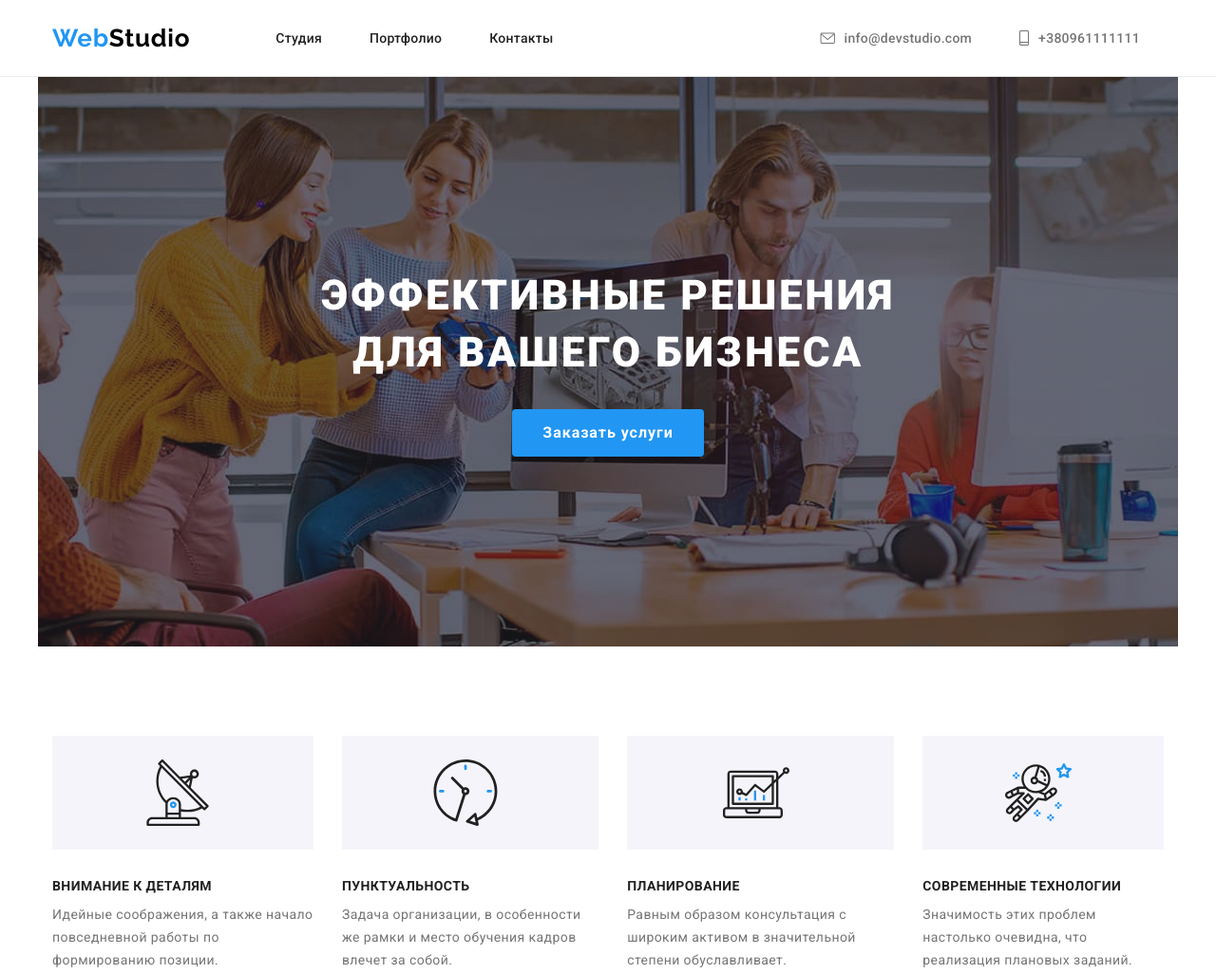
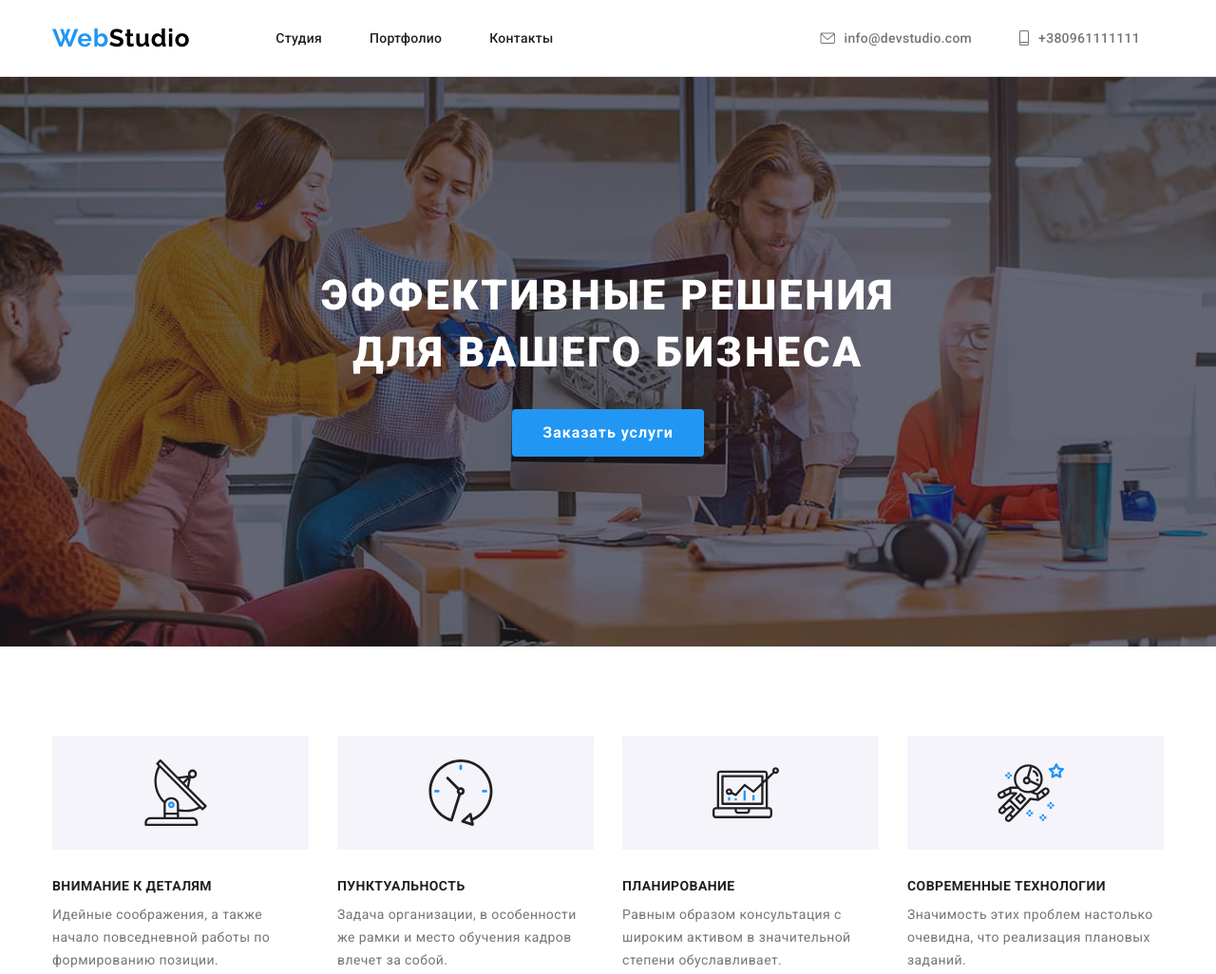
Before and after one commit to DoctorDenis/goit-markup-hw-04, a plain HTML site: page index.html in a window 1280 px wide. Shown: the top 1026 px of the page at 95% size. Drawn offline with nearby package versions, Linux system fonts and the light colour scheme.

Commit message:
Fixes some mistakes, found by mentor

```diff
--- a/css/styles.css
+++ b/css/styles.css
@@ -171,7 +171,7 @@ ol {
 /* .hero {
 } */
 
-.hero > .container {
+.hero {
   padding-top: 200px;
   padding-bottom: 200px;
   background-color: var(--dark-grey-bg-color);
@@ -185,6 +185,7 @@ ol {
   background-position: center;
   background-size: cover;
   max-width: 1600px;
+  margin: 0 auto;
 }
 
 .hero-head {
@@ -251,8 +252,8 @@ ol {
 
 .features-list-item-header {
   background-color: var(--secondary-bg-color);
-  padding-top: 25px;
-  padding-bottom: 25px;
+  width: 270px;
+  height: 120px;
   display: flex;
   justify-content: center;
   align-items: center;
@@ -533,6 +534,7 @@ ol {
 
 .footer .container {
   display: flex;
+  align-items: baseline;
 }
 
 .footer > .section {
@@ -614,7 +616,7 @@ ol {
 
 .footer-social-block {
   margin-left: 70px;
-  padding-top: 12px;
+  /* padding-top: 12px; */
 }
 
 .footer-social-list {
```
